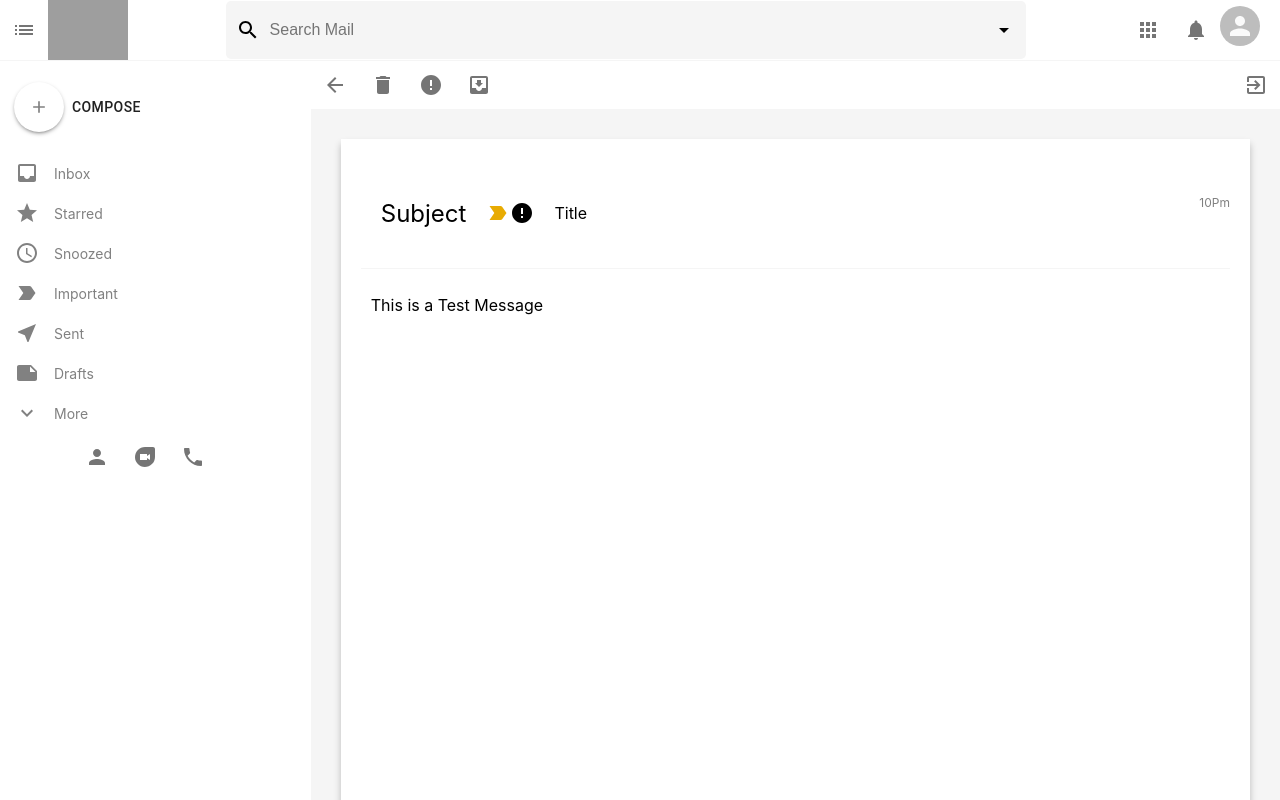
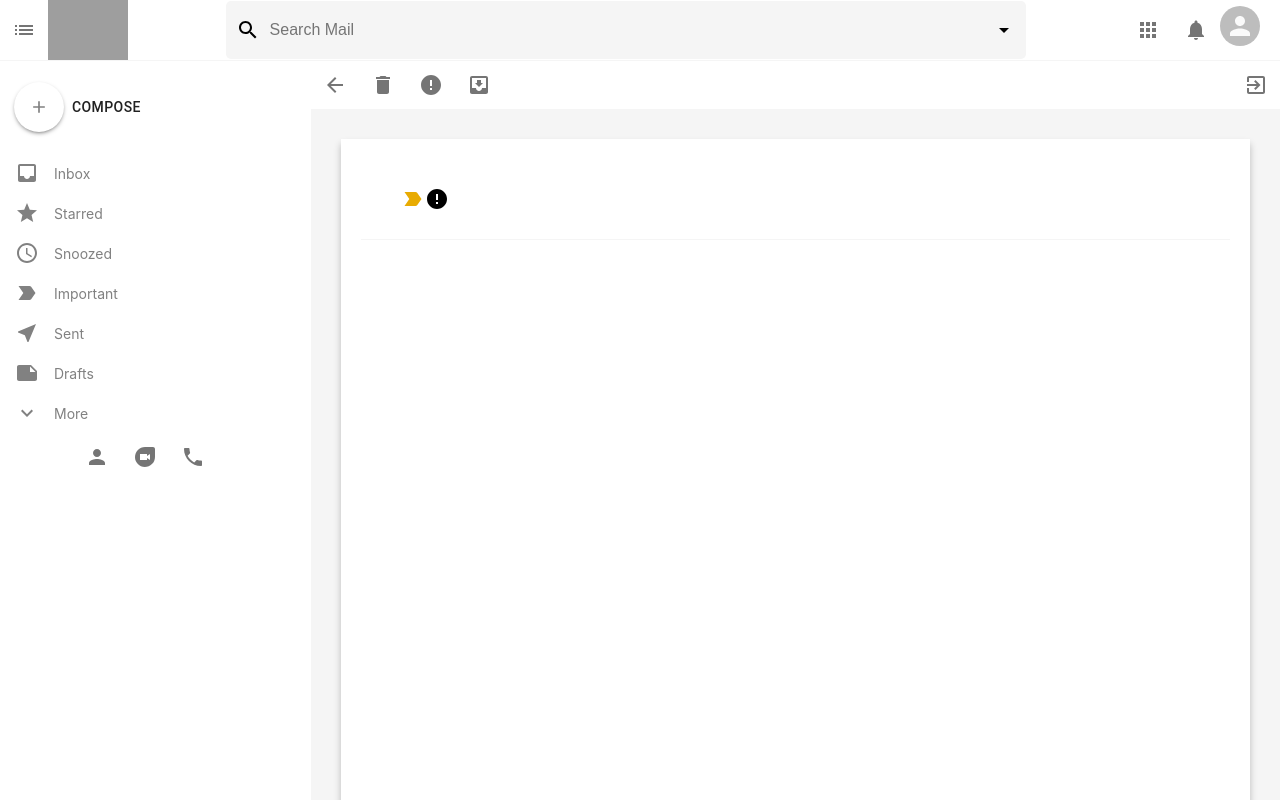
Before and after one commit to BobBrian/GmailTest, a React (Create React App) app in the folder gamail-clone/: page /mail in a window 1280 px wide. Shown: the top 800 px of the page. Built offline with nearby package versions, Linux system fonts and the light colour scheme; grey boxes are pictures that could not be loaded.

Commit message:
FireBase and Server Part 3
Addition of state code for selected Email Messages as well as integrating them into the EmailRow Section and Removal of Hardcoded messages form Mail Section in order to reflect the Messages stored in the Redux database

```diff
--- a/gamail-clone/src/EmailRow.js
+++ b/gamail-clone/src/EmailRow.js
@@ -8,14 +8,32 @@
 import StarBorderIcon from '@material-ui/icons/StarBorder';
 import LabelImportantIcon from '@material-ui/icons/LabelImportant';
 import { useHistory } from 'react-router';
+import { useDispatch } from 'react-redux';
+import { selectMail } from './features/mailSlice';
 
 
 function EmailRow({id, title, subject,  description , time}) {
 
     const history = useHistory() // Gives us the History of the Web Page. Esstentily allows us to push a Webpage onto our Browser
+    const dispatch = useDispatch();
+
+    // constatn variable to redirect to the mail
+    const openMail = () =>{
+        dispatch(selectMail({
+            //these will be the selected mail inside the state.
+            id,
+            title,
+            subject,
+            description,
+            time
+        }));
+
+        history.push("/mail") // redirects them directly to the mail
+
+    }
 
     return (
-        <div onClick={() => history.push("/mail")} className="emailRow">
+        <div onClick={openMail} className="emailRow">
             <div className="emailRow_Options">
                 <Checkbox/>
                 <IconButton>
--- a/gamail-clone/src/Mail.js
+++ b/gamail-clone/src/Mail.js
@@ -11,11 +11,14 @@
 import ExitToAppIcon from '@material-ui/icons/ExitToApp';
 import LabelImportantIcon from '@material-ui/icons/LabelImportant';
 import { useHistory } from 'react-router';
+import { useSelector } from 'react-redux';
+import { selectOpenMail } from './features/mailSlice';
 
 
 function Mail() {
 
     const history = useHistory(); // Here it create functionality that allows us to Revert to the Previous Page
+    const selectedMail = useSelector(selectOpenMail);
 
     return (
         <div className="mail">
@@ -47,16 +50,18 @@
                 </div>
             </div>
             <div className="mail_body">
+                {/* Here all the hardcoded messages will be replaced with the selectedMail state since it replaces the payload
+                and can be found in the state tab*/}
                 <div className="mail_bodyHeader" >
-                    <h2>Subject</h2>
+                    <h2>{selectedMail?.subject}</h2>
                     <LabelImportantIcon className="mail_important"/>
                     <ErrorIcon/>
-                    <p>Title</p>
-                    <p className="mail_time">10Pm</p>
+                    <p>{selectedMail?.title}</p>
+                    <p className="mail_time">{selectedMail?.time}</p>
                 </div>
 
                 <div className="mail_message">
-                     <p>This is a Test Message</p>
+                     <p>{selectedMail?.description}</p>
                 </div>
             </div>
         </div>
--- a/gamail-clone/src/features/mailSlice.js
+++ b/gamail-clone/src/features/mailSlice.js
@@ -7,10 +7,19 @@
   name:"mail",
 
   initialState: {
+    // creating a new state for the selected mail in the emailrow
+    selectedMail: null,
     sendMessageIsOpen: false,
   },
 
   reducers: {
+    selectMail:(state, action) => {
+      // the payload is the general name all the information in the email is sotred in the redux store.
+      // This usaully happen when an action is run and is found in the Action Tab
+      state.selectedMail = action.payload;
+
+    },
+
     openSendMessage: (state) => {
       state.sendMessageIsOpen = true;
     },
@@ -21,8 +30,12 @@
   },
 });
 
-export const { openSendMessage, closeSendMessage} = mailSlice.actions
+export const {selectMail, openSendMessage, closeSendMessage} = mailSlice.actions;
 
-export const selectSendMessageIsOpen = (state) => state.mail.sendMessageIsOpen
+// creation of the selected mail selector so it can be used in the app
+
+export const selectOpenMail = (state) => state.mail.selectedMail;
+
+export const selectSendMessageIsOpen = (state) => state.mail.sendMessageIsOpen;
 
 export default mailSlice.reducer
```
